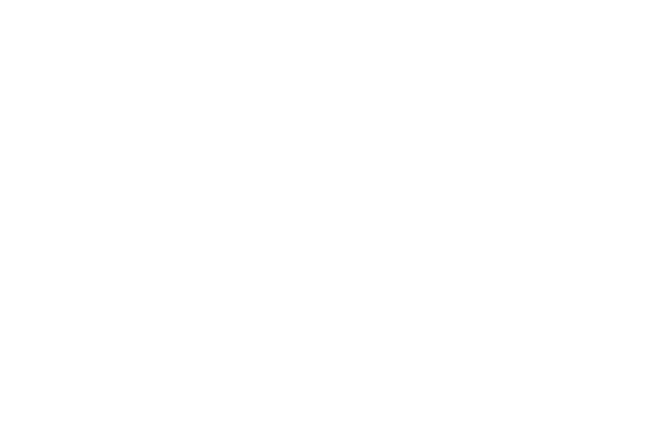
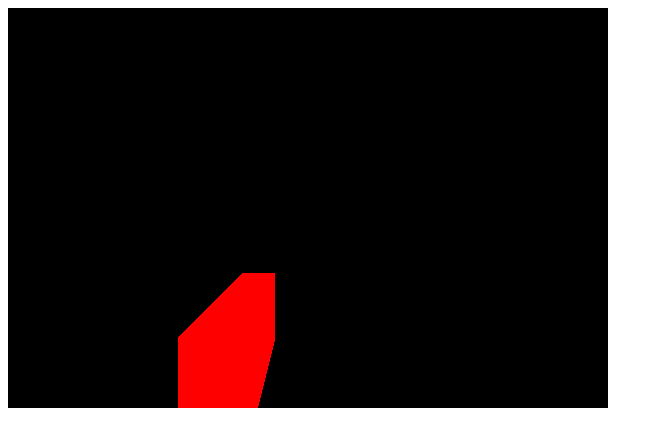
Before and after one commit to kavoom2/threejs-learn, a plain HTML site: page public/index.html in a window 1280 px wide. Shown: the whole page, without its empty margins (0-663 px from the left). Drawn offline with Linux system fonts and the light colour scheme.

Commit message:
completed lesson 03

```diff
--- a/public/index.html
+++ b/public/index.html
@@ -7,6 +7,7 @@
     <title>01 - Intro</title>
   </head>
   <body>
+    <canvas id="webgl-viewer"></canvas>
     <script src="../lib/three.min.js"></script>
     <script src="../src/app/index.js"></script>
   </body>
--- a/src/app/index.js
+++ b/src/app/index.js
@@ -1 +1,59 @@
-console.log("O____O");
+const canvasEl = document.querySelector("#webgl-viewer");
+
+// * 1. SCENE
+// - like a container
+// - could put objects, models, lights and so on...
+// - could ask to Three.js to render that scene
+
+const scene = new THREE.Scene();
+
+// * 2. Objcets
+// - Primitive geometries
+// - Imported models
+// - Particle, Lights and so on..
+
+// ** ==> We need to create a *MESH*
+// - which is combination of a Geometry[shape] + a Material[how it looks]
+// - start with a BoxGeometry and a MeshBasicMaterial
+// - Docs: https://threejs.org/docs/#api/en/objects/Mesh
+
+const geometry = new THREE.BoxGeometry(1, 2, 4);
+const material = new THREE.MeshBasicMaterial({ color: 0xff0000 });
+const mesh = new THREE.Mesh(geometry, material);
+
+scene.add(mesh);
+
+// * 3. Camera
+// - Not visible
+// - Serva as point of view when doing a render
+// - Could have multiple and swith between them
+// - Different types
+// - in ThreeJS, we use PerspectiveCamera
+
+// ** FOV[field of view]
+// - vertical vision angle
+// - in degrees
+``;
+// ** Aspect Ratio: width / height
+
+const sizes = {
+  width: 600,
+  height: 400,
+};
+
+const camera = new THREE.PerspectiveCamera(75, sizes.width / sizes.height);
+
+// ! Mova the camera backward before doing render (get out of a box)
+camera.position.x = 1 + 0.5;
+camera.position.y = 2 + 1;
+camera.position.z = 4 + 2;
+scene.add(camera);
+
+// * 4. Renderer
+// - Docs: https://threejs.org/docs/?q=renderer#api/en/renderers/WebGLRenderer
+const renderer = new THREE.WebGLRenderer({
+  canvas: canvasEl,
+});
+
+renderer.setSize(sizes.width, sizes.height);
+renderer.render(scene, camera);
```
